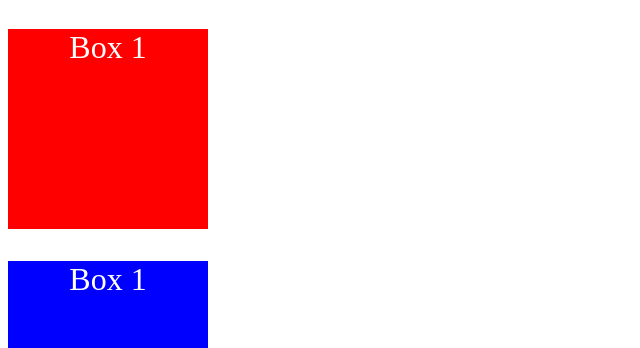
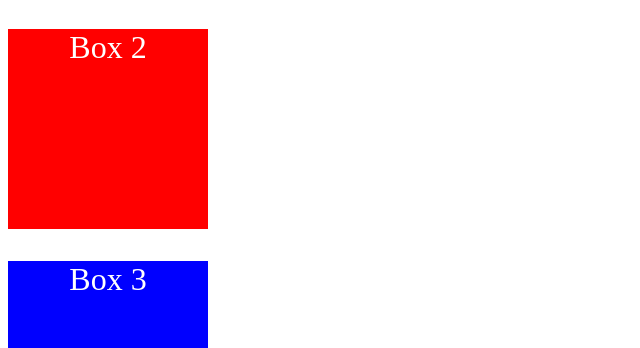
Before and after one commit to sandeepmj/css-positioning, a plain HTML site: page index.html in a window 1280 px wide. Shown: the part 235-583 px from the top of the page, 0-640 px from the left. Drawn offline with Linux system fonts and the light colour scheme.

Commit message:
box numbers

```diff
--- a/index.html
+++ b/index.html
@@ -24,10 +24,10 @@
                 <p>Box 1</p>
             </div>
             <div id="box2" class="boxes">
-                <p>Box 1</p>
+                <p>Box 2</p>
             </div>
             <div id="box3" class="boxes">
-                <p>Box 1</p>
+                <p>Box 3</p>
             </div>
 
 
```
